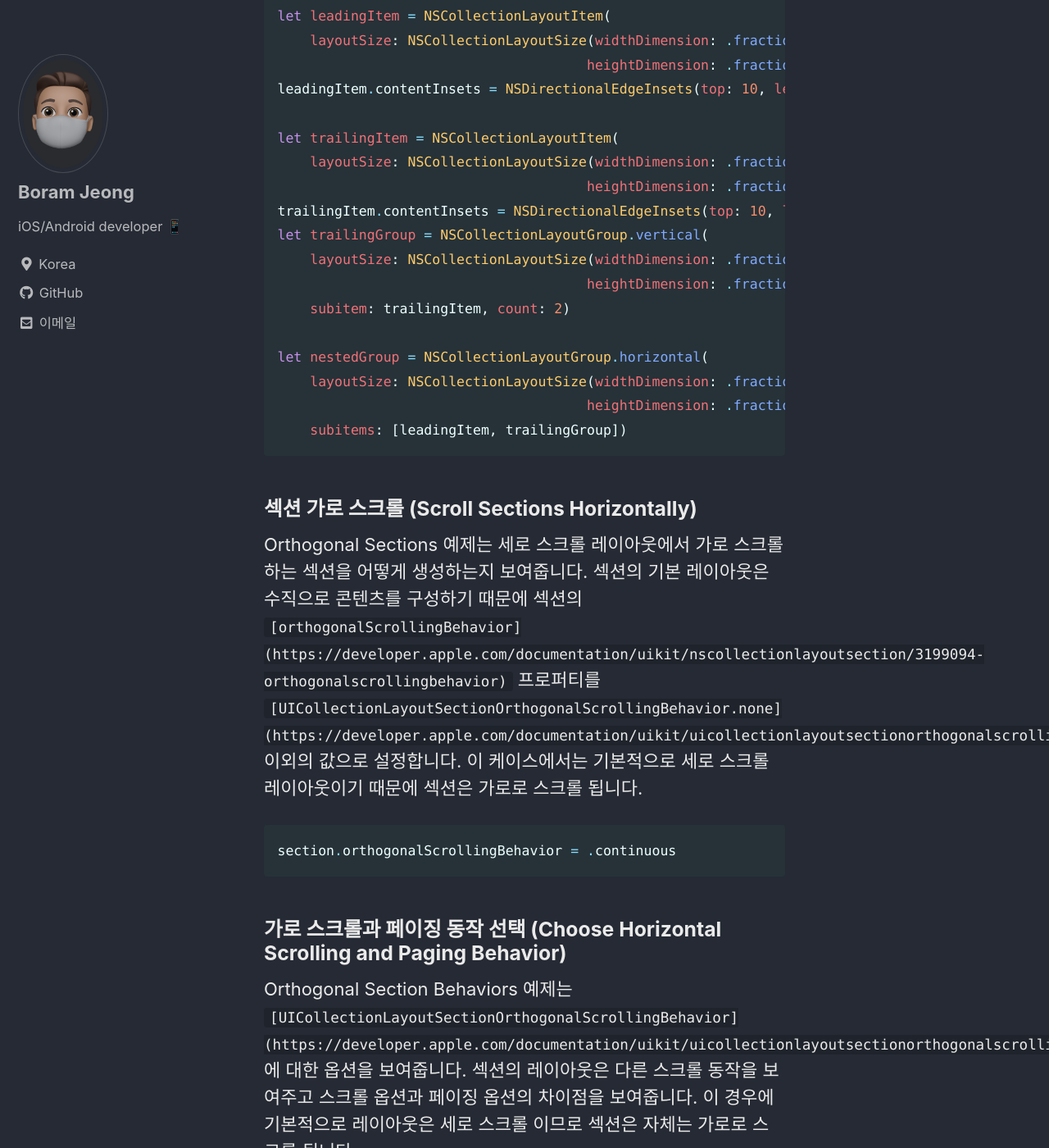
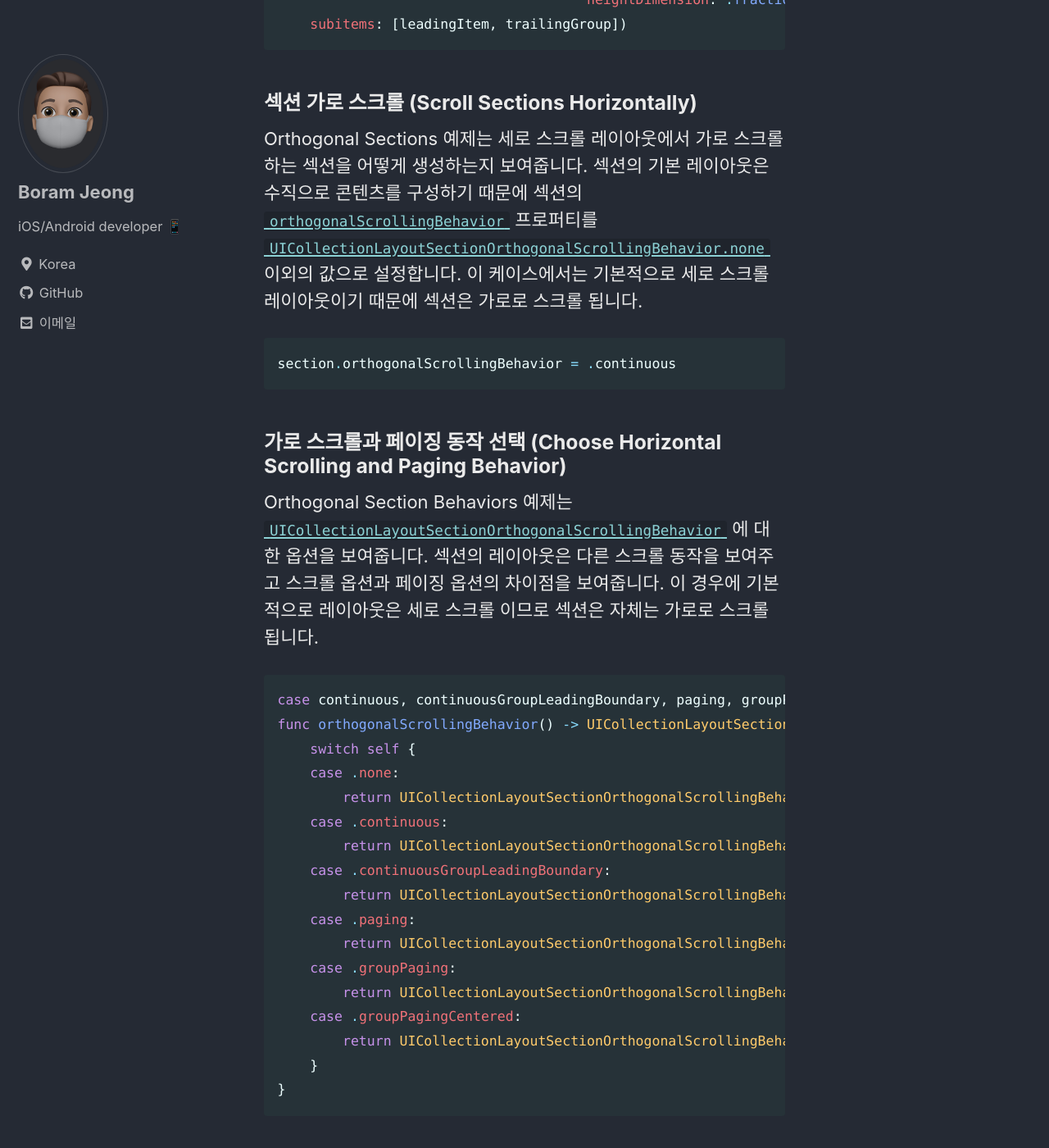
Before and after one commit to bbiguduk/bbiguduk.github.io, a Jekyll site: the page built from _posts/2023-01-31-CompositionalLayout.md, in a window 1280 px wide and 1400 px high, scrolled down 10270 px. Shown: the whole window at 82% size. Built offline with Jekyll 4.4.1, drawn with Linux system fonts in a browser that asks for light colours; cached includes are drawn as plain includes; some of the changed text lies outside the part shown.

Commit message:
링크 오류 수정.

````diff
--- a/_posts/2023-01-31-CompositionalLayout.md
+++ b/_posts/2023-01-31-CompositionalLayout.md
@@ -61,7 +61,7 @@ return layout
 
 ### 아이템에 공간 추가 (**Add Spacing Around Items)**
 
-Inset Items Grid 예제는 Grid 예제의 레이아웃으로 구성되어 있고 `[contentInsets](https://developer.apple.com/documentation/uikit/nscollectionlayoutitem/3199084-contentinsets)` 프로퍼티를 사용하여 아이템 주변에 어떻게 공간을 추가하는지 보여줍니다. 여기서 이 프로퍼티는 각 아이템 주변에 동일한 공간을 적용합니다.
+Inset Items Grid 예제는 Grid 예제의 레이아웃으로 구성되어 있고 [`contentInsets`](https://developer.apple.com/documentation/uikit/nscollectionlayoutitem/3199084-contentinsets) 프로퍼티를 사용하여 아이템 주변에 어떻게 공간을 추가하는지 보여줍니다. 여기서 이 프로퍼티는 각 아이템 주변에 동일한 공간을 적용합니다.
 
 ```swift
 let itemSize = NSCollectionLayoutSize(widthDimension: .fractionalWidth(0.2),
@@ -72,7 +72,7 @@ item.contentInsets = NSDirectionalEdgeInsets(top: 5, leading: 5, bottom: 5, trai
 
 ### 행 레이아웃 생성 (**Create a Column Layout)**
 
-Two-Column Grid 예제는 `[horizontal(layoutSize:subitem:count:)](https://developer.apple.com/documentation/uikit/nscollectionlayoutgroup/3213854-horizontal)` 의 `count` 파라미터에서 아이템 갯수를 지정하여 2행 레이아웃 그룹을 어떻게 생성하는지 보여줍니다. 이 접근방식은 그룹에 포함된 아이템의 갯수를 명확하게 알 수 있습니다. 이러한 경우 `count` 파라미터는 `itemSize` 보다 우선순위가 높고 아이템 크기는 아이템의 지정된 갯수에 맞게 자동으로 계산됩니다.
+Two-Column Grid 예제는 [`horizontal(layoutSize:subitem:count:)`](https://developer.apple.com/documentation/uikit/nscollectionlayoutgroup/3213854-horizontal) 의 `count` 파라미터에서 아이템 갯수를 지정하여 2행 레이아웃 그룹을 어떻게 생성하는지 보여줍니다. 이 접근방식은 그룹에 포함된 아이템의 갯수를 명확하게 알 수 있습니다. 이러한 경우 `count` 파라미터는 `itemSize` 보다 우선순위가 높고 아이템 크기는 아이템의 지정된 갯수에 맞게 자동으로 계산됩니다.
 
 ```swift
 let itemSize = NSCollectionLayoutSize(widthDimension: .fractionalWidth(1.0),
@@ -149,7 +149,7 @@ return layout
 
 ### 아이템에 뱃지 추가 (**Add Badges to Items)**
 
-Item Badges 예제는 콜렉션 뷰의 아이템에 뱃지와 같은 보조 뷰를 어떻게 추가하는지 보여줍니다. 뱃지에 대한 보조 아이템을 생성하고 보조 아이템을 전달하여 각 아이템 우측 최상단에 뱃지를 추가하고 생성합니다. 데이터 소스는 `[supplementaryViewProvider](https://developer.apple.com/documentation/uikit/uicollectionviewdiffabledatasource/3255142-supplementaryviewprovider)` 로 각 뱃지를 구성합니다.
+Item Badges 예제는 콜렉션 뷰의 아이템에 뱃지와 같은 보조 뷰를 어떻게 추가하는지 보여줍니다. 뱃지에 대한 보조 아이템을 생성하고 보조 아이템을 전달하여 각 아이템 우측 최상단에 뱃지를 추가하고 생성합니다. 데이터 소스는 [`supplementaryViewProvider`](https://developer.apple.com/documentation/uikit/uicollectionviewdiffabledatasource/3255142-supplementaryviewprovider) 로 각 뱃지를 구성합니다.
 
 ```swift
 let badgeAnchor = NSCollectionLayoutAnchor(edges: [.top, .trailing], fractionalOffset: CGPoint(x: 0.3, y: -0.3))
@@ -168,7 +168,7 @@ item.contentInsets = NSDirectionalEdgeInsets(top: 5, leading: 5, bottom: 5, trai
 
 ### 섹션에 헤더와 푸터 추가 (**Add Headers and Footers to Sections)**
 
-Section Headers/Footers 예제는 콜렉션 뷰의 각 섹션에 헤더와 푸터를 어떻게 추가하는지 보여줍니다. 헤더와 푸터를 나타내는 아이템을 생성하고 섹션의 `[boundarySupplementaryItems](https://developer.apple.com/documentation/uikit/nscollectionlayoutsection/3199089-boundarysupplementaryitems)` 로 아이템을 설정합니다.
+Section Headers/Footers 예제는 콜렉션 뷰의 각 섹션에 헤더와 푸터를 어떻게 추가하는지 보여줍니다. 헤더와 푸터를 나타내는 아이템을 생성하고 섹션의 [`boundarySupplementaryItems`](https://developer.apple.com/documentation/uikit/nscollectionlayoutsection/3199089-boundarysupplementaryitems) 로 아이템을 설정합니다.
 
 ```swift
 let headerFooterSize = NSCollectionLayoutSize(widthDimension: .fractionalWidth(1.0),
@@ -195,7 +195,7 @@ let headerRegistration = UICollectionView.SupplementaryRegistration
 }
 ```
 
-콜렉션 뷰는 비교가능한 데이터 소스 (diffable data source) 의 `[supplementaryViewProvider](https://developer.apple.com/documentation/uikit/uicollectionviewdiffabledatasource/3255142-supplementaryviewprovider)` 에서 구성된 헤더와 푸터를 얻기 위해 위에서 설정한 `SupplementaryRegistration` 을 사용합니다.
+콜렉션 뷰는 비교가능한 데이터 소스 (diffable data source) 의 [`supplementaryViewProvider`](https://developer.apple.com/documentation/uikit/uicollectionviewdiffabledatasource/3255142-supplementaryviewprovider) 에서 구성된 헤더와 푸터를 얻기 위해 위에서 설정한 `SupplementaryRegistration` 을 사용합니다.
 
 ```swift
 dataSource.supplementaryViewProvider = { (view, kind, index) in
@@ -206,7 +206,7 @@ dataSource.supplementaryViewProvider = { (view, kind, index) in
 
 ### 섹션에 헤더 고정 (**Pin Section Headers to Sections)**
 
-Pinned Section Headers 예제는 섹션에 헤더를 어떻게 고정하는지 보여줍니다. 이 방법은 헤더는 스크롤 하는 동안 섹션에 보여지고 푸터는 제자리에 유지됩니다. 이 예제는 헤더의 `[pinToVisibleBounds](https://developer.apple.com/documentation/uikit/nscollectionlayoutboundarysupplementaryitem/3199044-pintovisiblebounds)` 프로퍼티를 `true` 로 하고 `[zIndex](https://developer.apple.com/documentation/uikit/nscollectionlayoutsupplementaryitem/3199114-zindex)` 의 값을 `1` 보다 크게하여 섹션을 스크롤 하는 동안 항상 최상단에 보여지게 압니다.
+Pinned Section Headers 예제는 섹션에 헤더를 어떻게 고정하는지 보여줍니다. 이 방법은 헤더는 스크롤 하는 동안 섹션에 보여지고 푸터는 제자리에 유지됩니다. 이 예제는 헤더의 [`pinToVisibleBounds`](https://developer.apple.com/documentation/uikit/nscollectionlayoutboundarysupplementaryitem/3199044-pintovisiblebounds) 프로퍼티를 `true` 로 하고 [`zIndex`](https://developer.apple.com/documentation/uikit/nscollectionlayoutsupplementaryitem/3199114-zindex) 의 값을 `1` 보다 크게하여 섹션을 스크롤 하는 동안 항상 최상단에 보여지게 압니다.
 
 ```swift
 let sectionHeader = NSCollectionLayoutBoundarySupplementaryItem(
@@ -224,7 +224,7 @@ sectionHeader.zIndex = 2
 section.boundarySupplementaryItems = [sectionHeader, sectionFooter]
 ```
 
-예제는 헤더와 푸터의 콘텐츠와 디자인을 구성하기 위해 보조 등록 (supplementary registration) 을 사용합니다. 콜렉션 뷰는 비교가능한 데이터 소스 (diffable data source) 의 `[supplementaryViewProvider](https://developer.apple.com/documentation/uikit/uicollectionviewdiffabledatasource/3255142-supplementaryviewprovider)` 에서 구성된 헤더와 푸터를 얻기위해 보조 등록 (supplementary registration) 을 사용합니다.
+예제는 헤더와 푸터의 콘텐츠와 디자인을 구성하기 위해 보조 등록 (supplementary registration) 을 사용합니다. 콜렉션 뷰는 비교가능한 데이터 소스 (diffable data source) 의 [`supplementaryViewProvider`](https://developer.apple.com/documentation/uikit/uicollectionviewdiffabledatasource/3255142-supplementaryviewprovider) 에서 구성된 헤더와 푸터를 얻기위해 보조 등록 (supplementary registration) 을 사용합니다.
 
 ```swift
 dataSource.supplementaryViewProvider = { (view, kind, index) in
@@ -235,7 +235,7 @@ dataSource.supplementaryViewProvider = { (view, kind, index) in
 
 ### 섹션 백그라운드 꾸미기 (**Decorate Sections with Backgrounds)**
 
-Section Background Decoration 예제는 섹션 배경을 추가하여 섹션을 어떻게 구분하는지 보여줍니다. `[background(elementKind:)](https://developer.apple.com/documentation/uikit/nscollectionlayoutdecorationitem/3199051-background)` 를 사용하여 아이템을 꾸며 섹션 백그라운드를 생성합니다. 그런 다음에 섹션의 `[decorationItems](https://developer.apple.com/documentation/uikit/nscollectionlayoutsection/3199091-decorationitems)` 프로퍼티로 아이템 꾸미기를 설정합니다.
+Section Background Decoration 예제는 섹션 배경을 추가하여 섹션을 어떻게 구분하는지 보여줍니다. [`background(elementKind:)`](https://developer.apple.com/documentation/uikit/nscollectionlayoutdecorationitem/3199051-background) 를 사용하여 아이템을 꾸며 섹션 백그라운드를 생성합니다. 그런 다음에 섹션의 [`decorationItems`](https://developer.apple.com/documentation/uikit/nscollectionlayoutsection/3199091-decorationitems) 프로퍼티로 아이템 꾸미기를 설정합니다.
 
 ```swift
 let sectionBackgroundDecoration = NSCollectionLayoutDecorationItem.background(
@@ -281,7 +281,7 @@ let nestedGroup = NSCollectionLayoutGroup.horizontal(
 
 ### 섹션 가로 스크롤 (**Scroll Sections Horizontally)**
 
-Orthogonal Sections 예제는 세로 스크롤 레이아웃에서 가로 스크롤하는 섹션을 어떻게 생성하는지 보여줍니다. 섹션의 기본 레이아웃은 수직으로 콘텐츠를 구성하기 때문에 섹션의 `[orthogonalScrollingBehavior](https://developer.apple.com/documentation/uikit/nscollectionlayoutsection/3199094-orthogonalscrollingbehavior)` 프로퍼티를 `[UICollectionLayoutSectionOrthogonalScrollingBehavior.none](https://developer.apple.com/documentation/uikit/uicollectionlayoutsectionorthogonalscrollingbehavior/none)` 이외의 값으로 설정합니다. 이 케이스에서는 기본적으로 세로 스크롤 레이아웃이기 때문에 섹션은 가로로 스크롤 됩니다.
+Orthogonal Sections 예제는 세로 스크롤 레이아웃에서 가로 스크롤하는 섹션을 어떻게 생성하는지 보여줍니다. 섹션의 기본 레이아웃은 수직으로 콘텐츠를 구성하기 때문에 섹션의 [`orthogonalScrollingBehavior`](https://developer.apple.com/documentation/uikit/nscollectionlayoutsection/3199094-orthogonalscrollingbehavior) 프로퍼티를 [`UICollectionLayoutSectionOrthogonalScrollingBehavior.none`](https://developer.apple.com/documentation/uikit/uicollectionlayoutsectionorthogonalscrollingbehavior/none) 이외의 값으로 설정합니다. 이 케이스에서는 기본적으로 세로 스크롤 레이아웃이기 때문에 섹션은 가로로 스크롤 됩니다.
 
 ```swift
 section.orthogonalScrollingBehavior = .continuous
@@ -289,7 +289,7 @@ section.orthogonalScrollingBehavior = .continuous
 
 ### 가로 스크롤과 페이징 동작 선택 (**Choose Horizontal Scrolling and Paging Behavior)**
 
-Orthogonal Section Behaviors 예제는 `[UICollectionLayoutSectionOrthogonalScrollingBehavior](https://developer.apple.com/documentation/uikit/uicollectionlayoutsectionorthogonalscrollingbehavior)` 에 대한 옵션을 보여줍니다. 섹션의 레이아웃은 다른 스크롤 동작을 보여주고 스크롤 옵션과 페이징 옵션의 차이점을 보여줍니다. 이 경우에 기본적으로 레이아웃은 세로 스크롤 이므로 섹션은 자체는 가로로 스크롤 됩니다.
+Orthogonal Section Behaviors 예제는 [`UICollectionLayoutSectionOrthogonalScrollingBehavior`](https://developer.apple.com/documentation/uikit/uicollectionlayoutsectionorthogonalscrollingbehavior) 에 대한 옵션을 보여줍니다. 섹션의 레이아웃은 다른 스크롤 동작을 보여주고 스크롤 옵션과 페이징 옵션의 차이점을 보여줍니다. 이 경우에 기본적으로 레이아웃은 세로 스크롤 이므로 섹션은 자체는 가로로 스크롤 됩니다.
 
 ```swift
 case continuous, continuousGroupLeadingBoundary, paging, groupPaging, groupPagingCentered, none
@@ -319,7 +319,7 @@ Mountains Search 예제는 사용자가 데이터를 필터링할 때 콜렉션
 
 `performQuery(with:)` 메서드는 데이터와 유저 인터페이스를 업데이트 합니다. 이 메서드는 현재 타이핑 된 필터 텍스트와 해당 텍스트를 포함하는 산의 목록을 생성합니다. 그런 다음에 필터링 된 새로운 스냅샷 (snapshot) 을 사용하여 데이터를 나타냅니다. 스냅샷 (snapshot) 은 이전과 동일하게 하나의 섹션을 포함하지만 모든 산을 나타내는 아이템이 아닌 필터링 된 산의 아이템만 포함합니다.
 
-그런 다음에 이 메서드는 비교가능한 데이터 소스 (diffable data source) 에 스냅샷 (snapshot) 의 데이터를 적용하기 위해 `[apply(_:animatingDifferences:completion:)](https://developer.apple.com/documentation/uikit/uicollectionviewdiffabledatasource/3375795-apply)` 을 호출합니다. 비교가능한 데이터 소스 (diffable data source) 는 이전 상태와 새로운 상태의 차이점을 계산하여 새로운 상태의 데이터를 스냅샷 (snapshot) 에 저장하고 유저 인터페이스를 트리거하여 새로운 상태를 나타냅니다.
+그런 다음에 이 메서드는 비교가능한 데이터 소스 (diffable data source) 에 스냅샷 (snapshot) 의 데이터를 적용하기 위해 [`apply(_:animatingDifferences:completion:)`](https://developer.apple.com/documentation/uikit/uicollectionviewdiffabledatasource/3375795-apply) 을 호출합니다. 비교가능한 데이터 소스 (diffable data source) 는 이전 상태와 새로운 상태의 차이점을 계산하여 새로운 상태의 데이터를 스냅샷 (snapshot) 에 저장하고 유저 인터페이스를 트리거하여 새로운 상태를 나타냅니다.
 
 ```swift
 func performQuery(with filter: String?) {
@@ -386,7 +386,7 @@ updatedSnapshot.sectionIdentifiers.forEach {
 
 ### 간단한 리스트 레이아웃 생성 (**Create a Simple List Layout)**
 
-Simple List 예제는 모든 화면 사이즈에 적용되는 기본 리스트 레이아웃을 어떻게 생성하는지 보여줍니다. 시스템에 정의된 리스트 모양 중 하나로 구성합니다. 그런 다음에 `[list(using:)](https://developer.apple.com/documentation/uikit/uicollectionviewcompositionallayout/3600951-list)` 에 구성을 넘겨 리스트 레이아웃을 생성합니다. 이 방법은 하나의 섹션에 목록 스타일로 된 혼합 레이아웃 (compositional layout) 을 생성합니다.
+Simple List 예제는 모든 화면 사이즈에 적용되는 기본 리스트 레이아웃을 어떻게 생성하는지 보여줍니다. 시스템에 정의된 리스트 모양 중 하나로 구성합니다. 그런 다음에 [`list(using:)`](https://developer.apple.com/documentation/uikit/uicollectionviewcompositionallayout/3600951-list) 에 구성을 넘겨 리스트 레이아웃을 생성합니다. 이 방법은 하나의 섹션에 목록 스타일로 된 혼합 레이아웃 (compositional layout) 을 생성합니다.
 
 ```swift
 let config = UICollectionLayoutListConfiguration(appearance: .insetGrouped)
@@ -395,7 +395,7 @@ return UICollectionViewCompositionalLayout.list(using: config)
 
 ### 리스트 모양 선택 (**Choose a List Appearance)**
 
-List Appearances 예제는 `[UICollectionLayoutListConfiguration.Appearance](https://developer.apple.com/documentation/uikit/uicollectionlayoutlistconfiguration/appearance)` 에 대한 각 옵션을 보여줍니다. 네비게이션 바에서 이름을 탭하면 각 리스트 스타일로 변경됩니다. 각 리스트는 리스트의 펼침 / 접음 을 나타내기 위해 `[UICollectionLayoutListConfiguration.HeaderMode.firstItemInSection](https://developer.apple.com/documentation/uikit/uicollectionlayoutlistconfiguration/headermode/firstiteminsection)` 헤더모드를 사용합니다.
+List Appearances 예제는 [`UICollectionLayoutListConfiguration.Appearance`](https://developer.apple.com/documentation/uikit/uicollectionlayoutlistconfiguration/appearance) 에 대한 각 옵션을 보여줍니다. 네비게이션 바에서 이름을 탭하면 각 리스트 스타일로 변경됩니다. 각 리스트는 리스트의 펼침 / 접음 을 나타내기 위해 [`UICollectionLayoutListConfiguration.HeaderMode.firstItemInSection`](https://developer.apple.com/documentation/uikit/uicollectionlayoutlistconfiguration/headermode/firstiteminsection) 헤더모드를 사용합니다.
 
 ```swift
 var config = UICollectionLayoutListConfiguration(appearance: self.appearance)
@@ -404,7 +404,7 @@ config.headerMode = .firstItemInSection
 
 ### 리스트 셀 커스텀 (**Customize List Cells)**
 
-List with Custom Cells 예제는 커스텀 리스트 셀을 어떻게 구성하는지 보여줍니다. 예제는 하나의 셀에 여러 서브뷰를 합친 `[UICollectionViewListCell](https://developer.apple.com/documentation/uikit/uicollectionviewlistcell)` 의 커스텀 하위클래스인 `CustomListCell` 을 사용합니다. 콘텐츠 구성을 사용하여 뷰의 모양과 콘텐츠를 설정합니다.
+List with Custom Cells 예제는 커스텀 리스트 셀을 어떻게 구성하는지 보여줍니다. 예제는 하나의 셀에 여러 서브뷰를 합친 [`UICollectionViewListCell`](https://developer.apple.com/documentation/uikit/uicollectionviewlistcell) 의 커스텀 하위클래스인 `CustomListCell` 을 사용합니다. 콘텐츠 구성을 사용하여 뷰의 모양과 콘텐츠를 설정합니다.
 
 `updateConfiguration(using:)` 메서드는 셀의 초기 모양과 콘텐츠를 설정합니다. 시스템은 셀의 구성상태가 변경될 때마다 셀의 모양을 새로운 상태로 업데이트 하기 위해 호출합니다. 리스트 콘텐츠를 구성하기위해 현재상태에 대한 기본 콘텐츠 구성을 가져옵니다.
 
@@ -440,13 +440,13 @@ return collectionView.dequeueConfiguredReusableCell(using: cellRegistration, for
 
 Emoji Explorer 예제는 섹션에 여러 타입의 혼합 레이아웃 (compositional layout) 을 어떻게 생성하는지 보여줍니다. 예제는 하나의 혼합 레이아웃 (compositional layout) 에서 가로 스크롤 섹션, 개요 섹션, 그리고 목록 섹션을 포함합니다. `createLayout()` 메서드는 각 섹션을 제공하는 섹션 프로바이더 (section provider) 를 정의합니다.
 
-가장 상단 섹션은 `[orthogonalScrollingBehavior](https://developer.apple.com/documentation/uikit/nscollectionlayoutsection/3199094-orthogonalscrollingbehavior)` 프로퍼티를 설정하여 가로 스크롤이 가능합니다.
+가장 상단 섹션은 [`orthogonalScrollingBehavior`](https://developer.apple.com/documentation/uikit/nscollectionlayoutsection/3199094-orthogonalscrollingbehavior) 프로퍼티를 설정하여 가로 스크롤이 가능합니다.
 
 ```swift
 section.orthogonalScrollingBehavior = .continuousGroupLeadingBoundary
 ```
 
-개요 섹션은 `[UICollectionLayoutListConfiguration.Appearance.sidebar](https://developer.apple.com/documentation/uikit/uicollectionlayoutlistconfiguration/appearance/sidebar)` 리스트 모양을 사용합니다.  데이터 구조 계층을 생성하기위해 섹션 스냅샷 (snapshot) 을 사용합니다.
+개요 섹션은 [`UICollectionLayoutListConfiguration.Appearance.sidebar`](https://developer.apple.com/documentation/uikit/uicollectionlayoutlistconfiguration/appearance/sidebar) 리스트 모양을 사용합니다.  데이터 구조 계층을 생성하기위해 섹션 스냅샷 (snapshot) 을 사용합니다.
 
 ```swift
 let rootItem = Item(title: String(describing: category), hasChildren: true)
@@ -455,7 +455,7 @@ let outlineItems = category.emojis.map { Item(emoji: $0) }
 outlineSnapshot.append(outlineItems, to: rootItem)
 ```
 
-리스트 섹션은 `[UICollectionLayoutListConfiguration.Appearance.insetGrouped](https://developer.apple.com/documentation/uikit/uicollectionlayoutlistconfiguration/appearance/insetgrouped)` 리스트 모양을 사용합니다. 이 섹션에 대한 구성은 즐겨찾기를 표기하기 위해 각 셀에 스와이프 액션을 추가합니다.
+리스트 섹션은 [`UICollectionLayoutListConfiguration.Appearance.insetGrouped`](https://developer.apple.com/documentation/uikit/uicollectionlayoutlistconfiguration/appearance/insetgrouped) 리스트 모양을 사용합니다. 이 섹션에 대한 구성은 즐겨찾기를 표기하기 위해 각 셀에 스와이프 액션을 추가합니다.
 
 ```swift
 configuration.leadingSwipeActionsConfigurationProvider = { [weak self] (indexPath) in
````
Also changed, not shown: _posts/2023-01-31-DiffableDataSource_1.md (+21 -21 lines).
